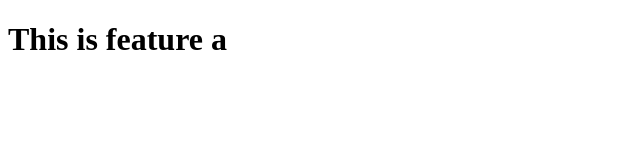
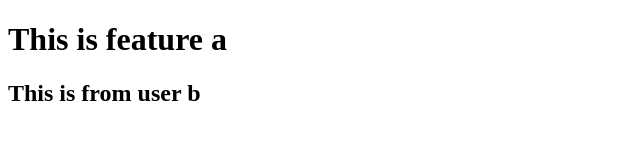
Before and after one commit to hardiraiz/belajar-git-remote, a plain HTML site: page a.html in a window 1280 px wide. Shown: the whole page, without its empty margins (0-640 px from the left). Drawn offline with Linux system fonts and the light colour scheme.

Commit message:
add new heading

```diff
--- a/a.html
+++ b/a.html
@@ -7,5 +7,6 @@
 </head>
 <body>
     <h1>This is feature a</h1>
+    <h2>This is from user b</h2>
 </body>
 </html>
```
